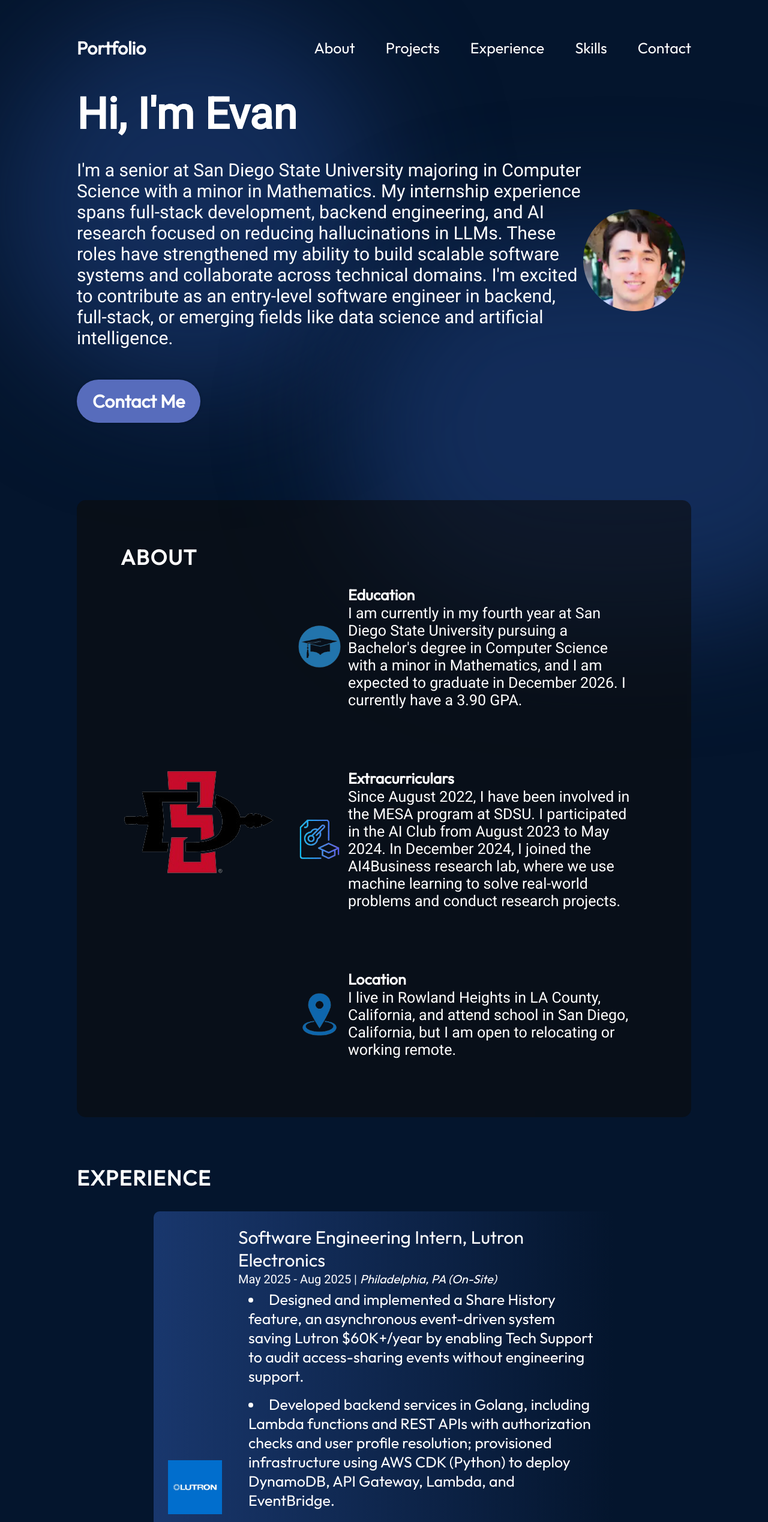
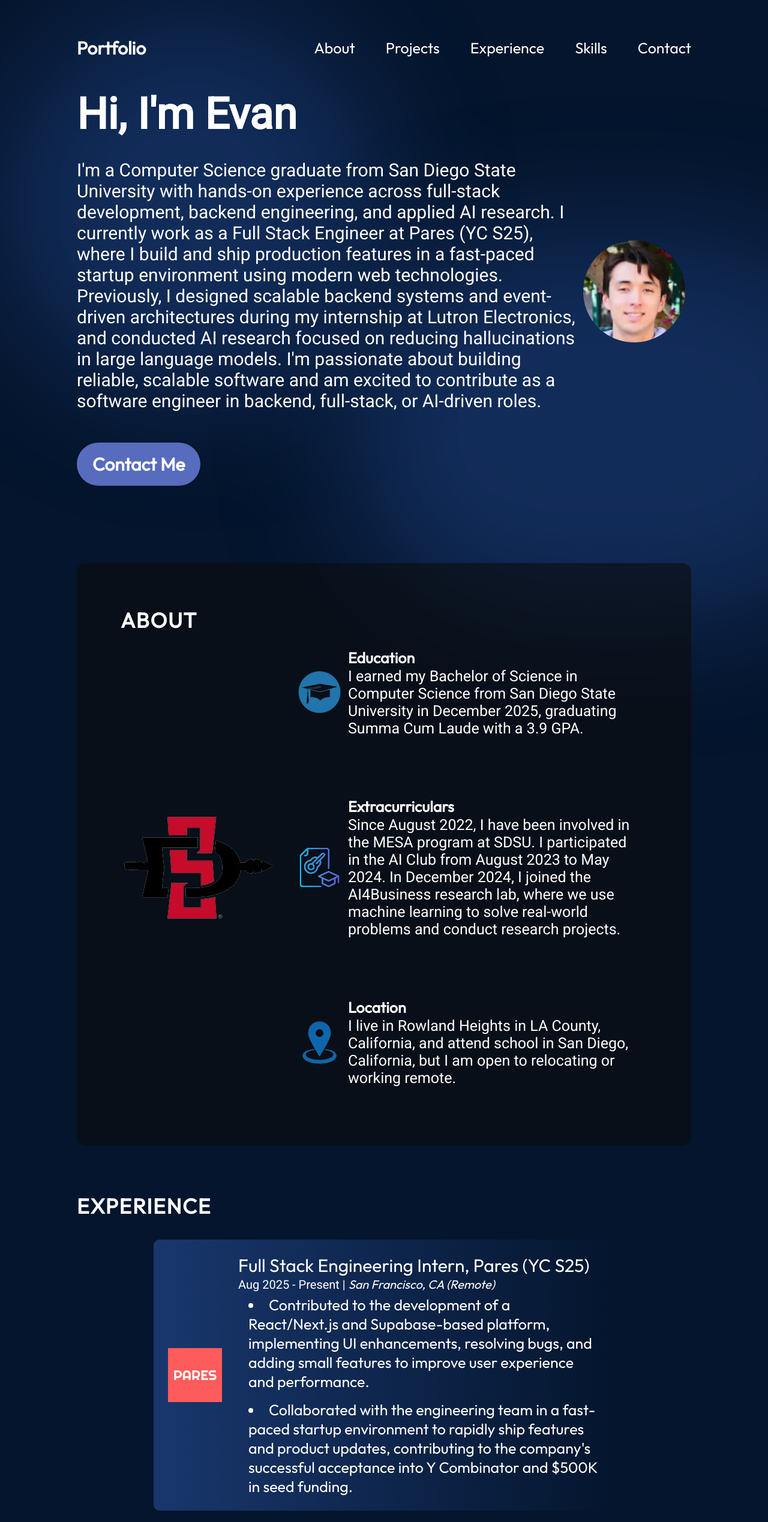
Before and after one commit to mt-evan/Portfolio-Website, a React (Vite) app in the folder Portfolio/: page / in a window 1280 px wide. Shown: the top 2538 px of the page at 60% size. Built offline with nearby package versions, Linux system fonts and the light colour scheme.

Commit message:
updated with new project, pares experience, and graduation

```diff
--- a/Portfolio/src/componets/About/About.jsx
+++ b/Portfolio/src/componets/About/About.jsx
@@ -15,7 +15,7 @@
                         <img src={getImageUrl("about/education.png")} alt="Cursor icon"></img>
                         <div className={styles.aboutItemText}>
                             <h3>Education</h3>
-                            <p>I am currently in my fourth year at San Diego State University pursuing a Bachelor's degree in Computer Science with a minor in Mathematics, and I am expected to graduate in December 2026. I currently have a 3.90 GPA.</p>
+                            <p>I earned my Bachelor of Science in Computer Science from San Diego State University in December 2025, graduating Summa Cum Laude with a 3.9 GPA.</p>
                         </div>
                     </li>
                     <li className={styles.aboutItem}>
--- a/Portfolio/src/componets/Hero/Hero.jsx
+++ b/Portfolio/src/componets/Hero/Hero.jsx
@@ -10,10 +10,12 @@
         <section className={styles.container}>
             <div className={styles.content}>
                 <h1 className={styles.title}>Hi, I'm Evan</h1>
-                <p className={styles.description}>I'm a senior at San Diego State University majoring in Computer Science with a minor in Mathematics.
-                    My internship experience spans full-stack development, backend engineering, and AI research focused on reducing hallucinations in LLMs.
-                    These roles have strengthened my ability to build scalable software systems and collaborate across technical domains.
-                    I'm excited to contribute as an entry-level software engineer in backend, full-stack, or emerging fields like data science and artificial intelligence.
+                <p className={styles.description}>
+                    I'm a Computer Science graduate from San Diego State University with hands-on experience across full-stack development, backend engineering,
+                    and applied AI research. I currently work as a Full Stack Engineer at Pares (YC S25), where I build and ship production features in a fast-paced startup
+                    environment using modern web technologies. Previously, I designed scalable backend systems and event-driven architectures during my internship at Lutron
+                    Electronics, and conducted AI research focused on reducing hallucinations in large language models. I'm passionate about building reliable, scalable
+                     software and am excited to contribute as a software engineer in backend, full-stack, or AI-driven roles.
                 </p>
                 <a href="mailto:10evantardiff@gmail.com" className={styles.contactBtn}>Contact Me</a>
             </div>
--- a/Portfolio/src/componets/Projects/ProjectCard.module.css
+++ b/Portfolio/src/componets/Projects/ProjectCard.module.css
@@ -3,27 +3,31 @@
 .container {
     display: flex;
     flex-direction: column;
+    align-items: center;
     border-radius: 10px;
     background: linear-gradient(180deg, #576cdc 0%, #132a53 100%);
     box-shadow: 0 160x 140x 0 #04152d;
     padding: 18px 24px;
-    max-width: 345px;
+    width: 100%;
+    max-width: 900px;
 }
 
 .image {
     margin-bottom: 26px;
-    width: 100%;
+    width: 35%;
 }
 
 .title {
     font-size: 25px;
     font-weight: 700;
+    text-align: center;
 }
 
 .description {
     margin-top: 6px;
     font-size: 25px;
     font-weight: 400;
+    text-align: center;
 }
 
 .skills {
@@ -32,6 +36,7 @@
     display: flex;
     flex-direction: row;
     flex-wrap: wrap;
+    justify-content: center;
     gap: 6px;
     list-style: none;
 }
--- a/Portfolio/src/componets/Projects/Projects.jsx
+++ b/Portfolio/src/componets/Projects/Projects.jsx
@@ -15,8 +15,6 @@
                     );
                 })
             }</div>
-
-
         </section>
     );
 };
--- a/Portfolio/src/componets/Projects/Projects.module.css
+++ b/Portfolio/src/componets/Projects/Projects.module.css
@@ -17,10 +17,8 @@
 .projects {
     margin-top: 37px;
     display: flex;
-    flex-direction: row;
-    flex-wrap: wrap;
+    flex-direction: column;
     align-items: center;
-    justify-content: center;
-    gap: 15px;
+    gap: 25px;
     width: 100%;
 }
--- a/Portfolio/src/data/history.json
+++ b/Portfolio/src/data/history.json
@@ -1,4 +1,13 @@
 [
+    {
+      "role": "Full Stack Engineering Intern",
+      "organisation": "Pares (YC S25)",
+      "location": "San Francisco, CA (Remote)",
+      "startDate": "Aug 2025",
+      "endDate": "Present",
+      "experiences": ["Contributed to the development of a React/Next.js and Supabase-based platform, implementing UI enhancements, resolving bugs, and adding small features to improve user experience and performance.", "Collaborated with the engineering team in a fast-paced startup environment to rapidly ship features and product updates, contributing to the company's successful acceptance into Y Combinator and $500K in seed funding."],
+      "imageSrc": "about/pares.png"
+    },
     {
       "role": "Software Engineering Intern",
       "organisation": "Lutron Electronics",
@@ -20,7 +29,7 @@
       "organisation": "San Diego State University",
       "location": "San Diego, CA (On-Site)",
       "startDate": "Jan 2023",
-      "endDate": "Present",
+      "endDate": "Dec 2025",
       "experiences": ["Facilitated over 60 study sessions per semester for Calculus 2 and Physics, leading targeted review activities that contributed to a 10.4% average grade increase and a 10% higher pass rate among participating students.", "Developed strong collaboration and leadership skills by working with a team of Leaders in weekly strategy meetings, improving program effectiveness and helping achieve a 90% course completion rate for students attending six or more sessions."],
       "imageSrc": "about/sdsu.png"
     }
--- a/Portfolio/src/data/projects.json
+++ b/Portfolio/src/data/projects.json
@@ -8,19 +8,18 @@
       "source": "https://github.com/mt-evan/Speech-Synthesis"
     },
     {
+      "title": "Real-Time Auction Marketplace Platform",
+      "imageSrc": "projects/project.png",
+      "description": "I built a full-stack auction marketplace with real-time bidding, messaging, and transaction management. The frontend uses Next.js 16, React 19, and TypeScript with Tailwind CSS and Radix UI, while a custom WebSocket hook delivers sub-second live auction updates. The backend is powered by FastAPI, SQLAlchemy, and PostgreSQL with connection pooling and SSL, exposing 30+ REST APIs and a WebSocket service organized across 9 data models using a repository pattern. Core features include real-time bidding, direct messaging, notifications, seller ratings, watchlists, and order tracking. The system supports auction-specific WebSocket subscriptions with automatic reconnection and secure JWT authentication with Argon2, and is fully deployed on Railway.",
+      "skills": ["FastAPI", "SQLAlchemy ORM", "Python", "Next.js", "TypeScript", "React", "Tailwind CSS", "Radix UI", "PostgreSQL"],
+      "source": "https://github.com/SDSU-CompE-561-Fall-2025/the-auction"
+    },
+    {
       "title": "Meal Tracker and Recommendation System",
       "imageSrc": "projects/project.png",
       "description": "I created a web application that helps users maintain a healthy diet by logging meals and receiving personalized AI-driven meal recommendations. The frontend, built with React and Bootstrap, offers a seamless user experience with sub-200ms response times. The backend, powered by Node.js and Express, efficiently handles thousands of meal entries and user authentication. MongoDB is used for fast data storage and retrieval, while machine learning models developed in Python and TensorFlow analyze meal patterns, achieving 85% recommendation accuracy.",
       "skills": ["React", "Node.js", "Express", "MongoDB", "Bootstrap"],
       "source": "https://github.com/Aakash-Evan/SmartEaterApp"
-    },
-    {
-      "title": "Grocery List App with Balance Tracker",
-      "imageSrc": "projects/project.png",
-      "description": "This web app allows users to manage a grocery list in real-time and track their balance for EBT or any other card. Users can log and delete transactions to maintain an updated balance. The app's information is stored in a Firebase Database and displayed in an organized interface. This ensures that users can efficiently manage their groceries and finances in one place, offering a streamlined experience.",
-      "skills": ["HTML", "CSS", "JavaScript", "Firebase"],
-      "demo": "https://demogrocerylist.netlify.app/",
-      "source": "https://github.com/mt-evan/groceryListWithChatbot"
     },
     {
       "title": "Image Processing Kernels",
```
Also changed, not shown: Portfolio/src/data/hiddenprojects.json (+8 -0 lines), Portfolio/assets/about/pares.png (added).
